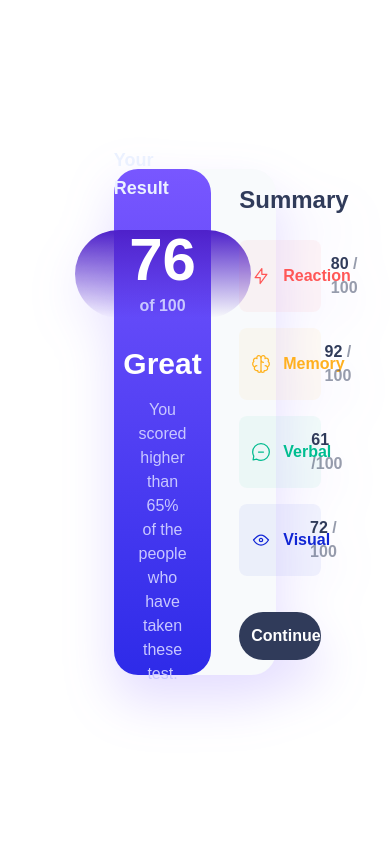
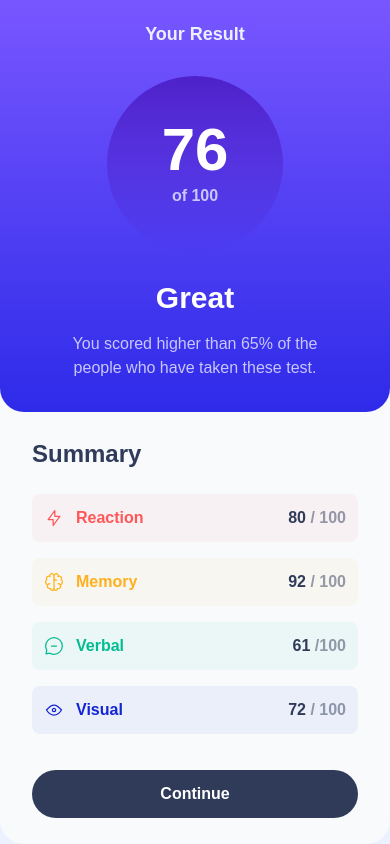
Before and after one commit to KianCandelario/Frontend-Mentor-Projects, a React (Vite) app in the folder Newbie/Results-Summary/resultsSummary/: page / in a window 390 px wide. Built offline with nearby package versions, Linux system fonts and the light colour scheme; a web font is replaced by a local one.

Commit message:
feat: Added responsiveness to different screen sizes

```diff
--- a/Newbie/Results-Summary/resultsSummary/src/components/App.tsx
+++ b/Newbie/Results-Summary/resultsSummary/src/components/App.tsx
@@ -4,8 +4,8 @@ import SummaryContainer from './SummaryContainer.tsx';
 function App() {
   return (
     <>
-      <div className='w-screen h-screen flex justify-center items-center'>
-        <div className=' rounded-3xl bg-slate-50 drop-shadow-2xl h-3/5 w-5/12 flex gap-7'>
+      <div className='w-screen h-screen flex justify-center items-center bg-pale-blue'>
+        <div className='w-full h-full rounded-b-3xl flex flex-col bg-slate-50 sm:flex sm:flex-row sm:gap-1 sm:h-3/5 sm:w-4/5 sm:drop-shadow-2xl sm:rounded-3xl md:h-3/5 md:w-3/4 md:gap-7 lg:w-3/5 lg:h-3/5 xl:w-1/2 xl:h-3/5 2xl:w-5/12 2xl:h-3/5'>
           <Result />
           <SummaryContainer />
         </div>
--- a/Newbie/Results-Summary/resultsSummary/src/components/Result.tsx
+++ b/Newbie/Results-Summary/resultsSummary/src/components/Result.tsx
@@ -3,7 +3,7 @@ import Circle from './Circle.tsx';
 function Result() {
     return(
         <>
-            <div className="w-3/5 h-full rounded-3xl bg-gradient-to-b from-light-slate-blue to-light-royal-blue flex flex-col justify-center items-center gap-1 font-HankenGrotesk">
+            <div className="py-5 rounded-b-3xl h-1/2 sm:w-3/5 sm:h-full sm:rounded-3xl bg-gradient-to-b from-light-slate-blue to-light-royal-blue flex flex-col justify-center items-center gap-1 font-HankenGrotesk">
                 <div className='font-semibold text-lg text-pale-blue'>
                     <h2>Your Result</h2>
                 </div>
--- a/Newbie/Results-Summary/resultsSummary/src/components/SummaryContainer.tsx
+++ b/Newbie/Results-Summary/resultsSummary/src/components/SummaryContainer.tsx
@@ -3,7 +3,7 @@ import Summary from './Summary.tsx';
 function SummaryContainer() {
     return(
         <>
-            <div className='w-1/2 h-full mr-8 flex flex-col justify-center font-HankenGrotesk'>
+            <div className='ml-8 sm:w-1/2 h-full mr-8 flex flex-col justify-center font-HankenGrotesk'>
                 <div>
                     <div>
                         <h2 className='text-2xl font-bold text-dark-gray-blue'>Summary</h2>
```
